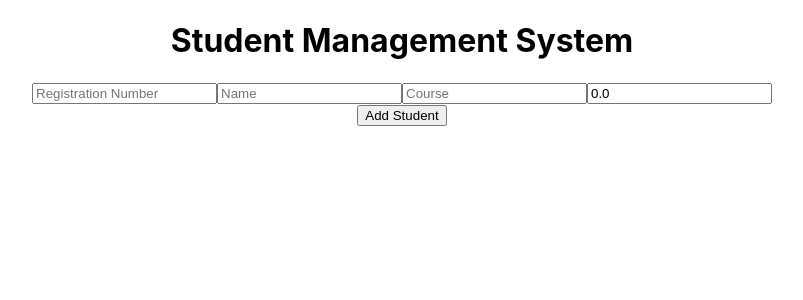
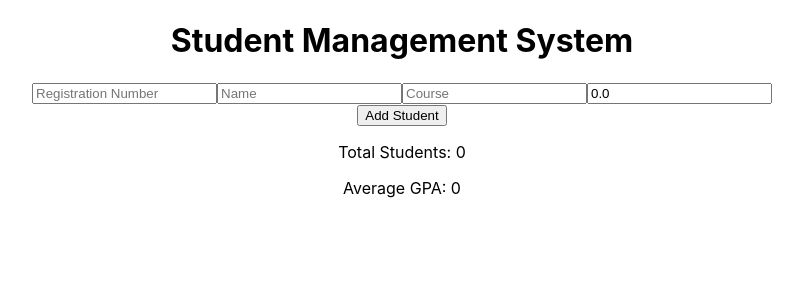
Before and after one commit to ImeshaMadhumali/IT3133-Assignment2, a React (Create React App) app in the folder student-management-app/: page / in a window 1280 px wide. Shown: the top 300 px of the page, without its empty margins (238-1041 px from the left). Built offline with nearby package versions, Linux system fonts and the light colour scheme.

Commit message:
Add total students and average GPA summary

```diff
--- a/student-management-app/src/components/Student.js
+++ b/student-management-app/src/components/Student.js
@@ -38,6 +38,14 @@ export default function Student() {
   const deleteStudent = (regno) => {
     setStudents((prev) => prev.filter((s) => s.regno !== regno));
   };
+
+  const totalStudents = students.length;
+  const averageGPA =
+    totalStudents === 0
+      ? 0
+      : (
+          students.reduce((sum, s) => sum + parseFloat(s.gpa), 0) / totalStudents
+        ).toFixed(2);
 
   return (
     <div>
@@ -82,6 +90,8 @@ export default function Student() {
           </li>
         ))}
       </ul>
+      <p>Total Students: {totalStudents}</p>
+      <p>Average GPA: {averageGPA}</p>
     </div>
   );
 }
```
